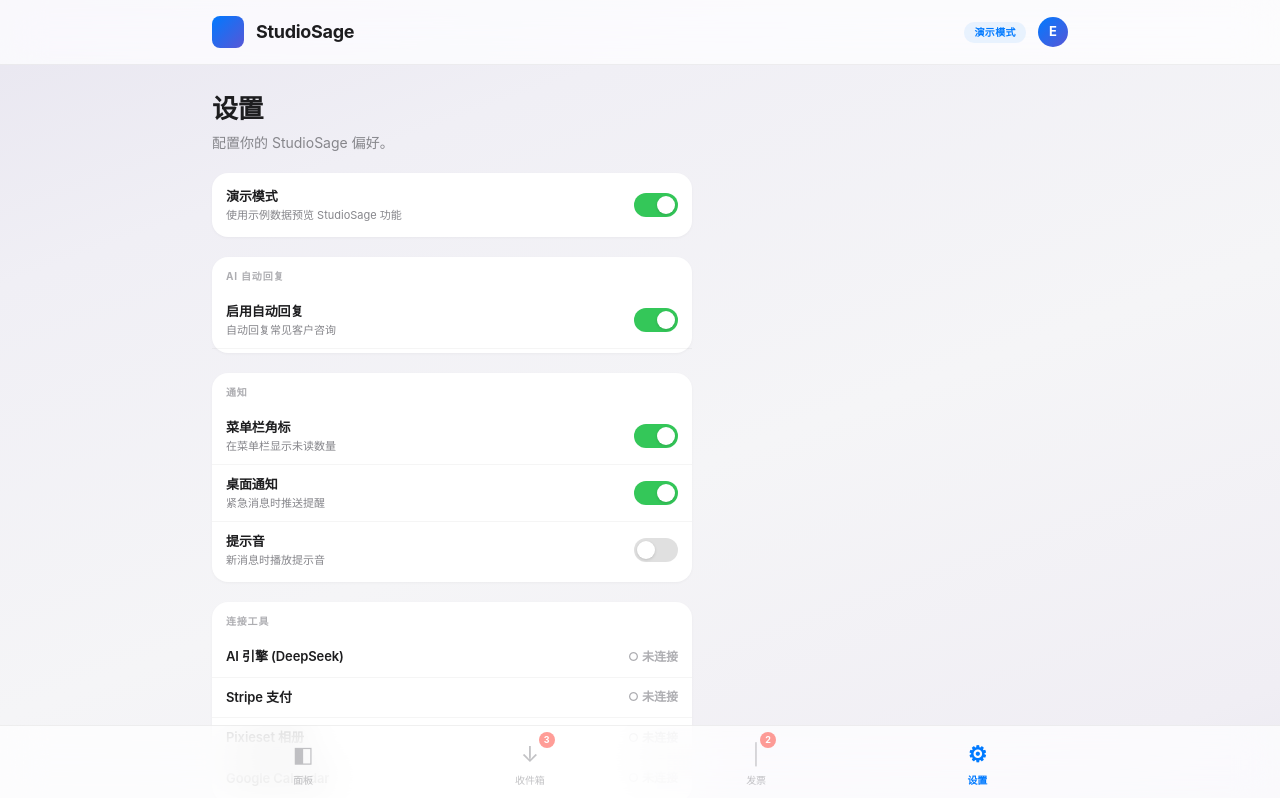
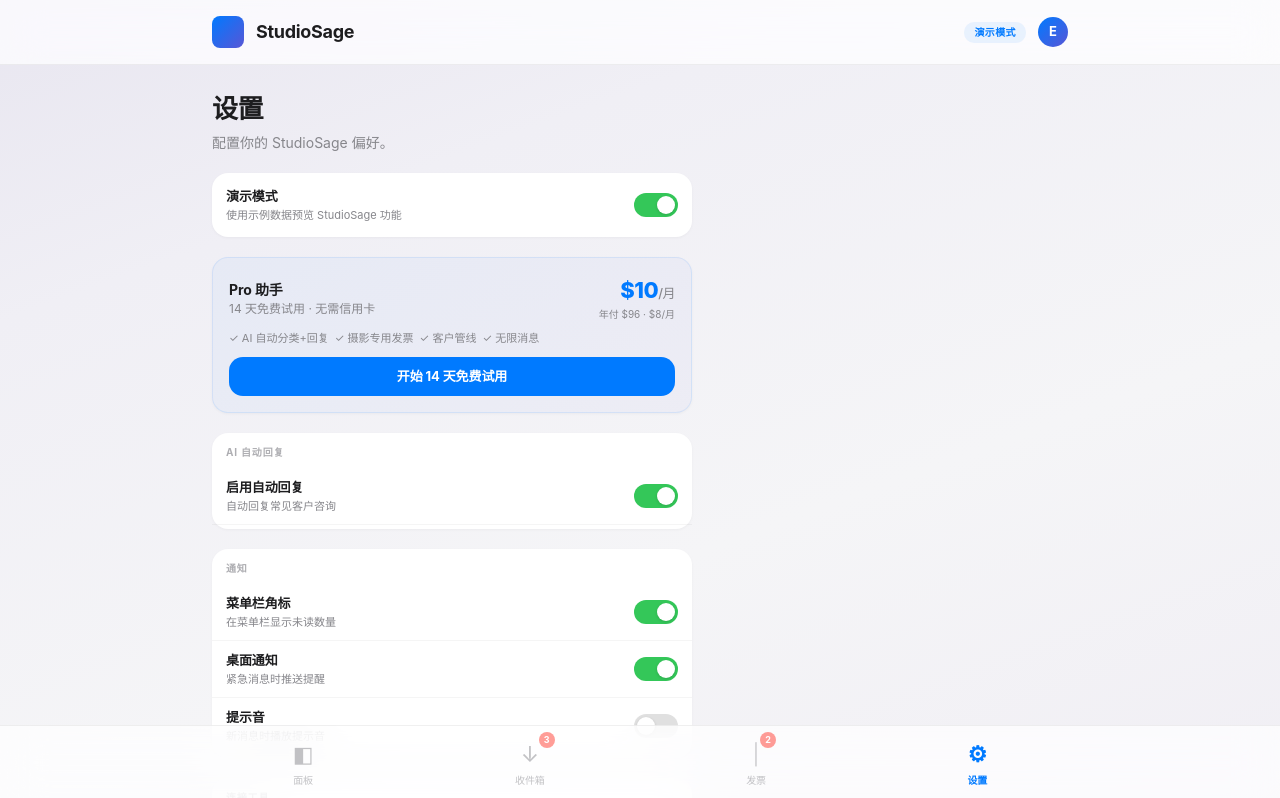
Before and after one commit to longdechuanren22/studiosage, a React (Vite) app in the folder client/: page /settings in a window 1280 px wide. Shown: the top 798 px of the page. Built offline with nearby package versions, Linux system fonts and the light colour scheme.

Commit message:
feat(pricing): 0/mo + 14-day free trial display in Settings
- Plan card: 0/mo (6/yr = /mo) with feature checklist
- 14-day free trial, no credit card required messaging
- Addresses pain point 4: below impulse-buy threshold
- Research-backed pricing: 0 < impulse line, 9 = comparison line

```diff
--- a/client/src/pages/Settings.tsx
+++ b/client/src/pages/Settings.tsx
@@ -33,6 +33,32 @@
           </div>
           <div className={`toggle-track ${demo?'on':''}`} onClick={toggleDemo} />
         </div>
+      </div>
+
+      {/* Plan */}
+      <div style={{ background:'linear-gradient(135deg, rgba(0,122,255,.04), rgba(88,86,214,.04))', borderRadius:16, padding:16, boxShadow:'0 1px 3px rgba(0,0,0,.04)', border:'.5px solid rgba(0,122,255,.1)' }}>
+        <div style={{ display:'flex', justifyContent:'space-between', alignItems:'center', marginBottom:8 }}>
+          <div>
+            <div style={{ fontSize:14, fontWeight:700, letterSpacing:'-.1px' }}>Pro 助手</div>
+            <div style={{ fontSize:12, color:'#86868B' }}>14 天免费试用 · 无需信用卡</div>
+          </div>
+          <div style={{ textAlign:'right' }}>
+            <div style={{ fontSize:22, fontWeight:800, color:'#007AFF', letterSpacing:'-.5px' }}>$10<span style={{fontSize:13,fontWeight:500,color:'#86868B'}}>/月</span></div>
+            <div style={{ fontSize:10, color:'#86868B' }}>年付 $96 · $8/月</div>
+          </div>
+        </div>
+        <div style={{ display:'flex', gap:6, flexWrap:'wrap', fontSize:11, color:'#86868B' }}>
+          <span>✓ AI 自动分类+回复</span>
+          <span>✓ 摄影专用发票</span>
+          <span>✓ 客户管线</span>
+          <span>✓ 无限消息</span>
+        </div>
+        <button style={{
+          width:'100%', marginTop:10, padding:'10px', borderRadius:14, fontSize:13, fontWeight:700,
+          background:'#007AFF', color:'#fff', border:'none', cursor:'pointer', letterSpacing:'-.1px',
+        }} onClick={()=>alert('试用模式已激活。连接 Stripe 后升级正式版。')}>
+          开始 14 天免费试用
+        </button>
       </div>
 
       {/* AI Auto-Reply */}
```
